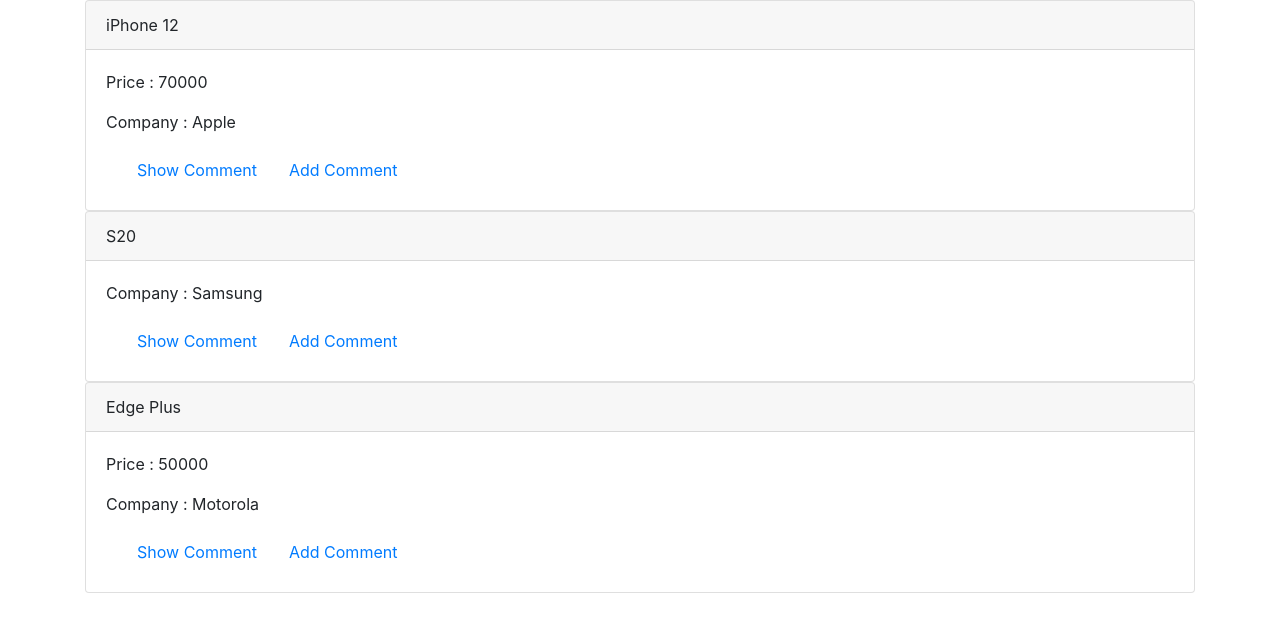
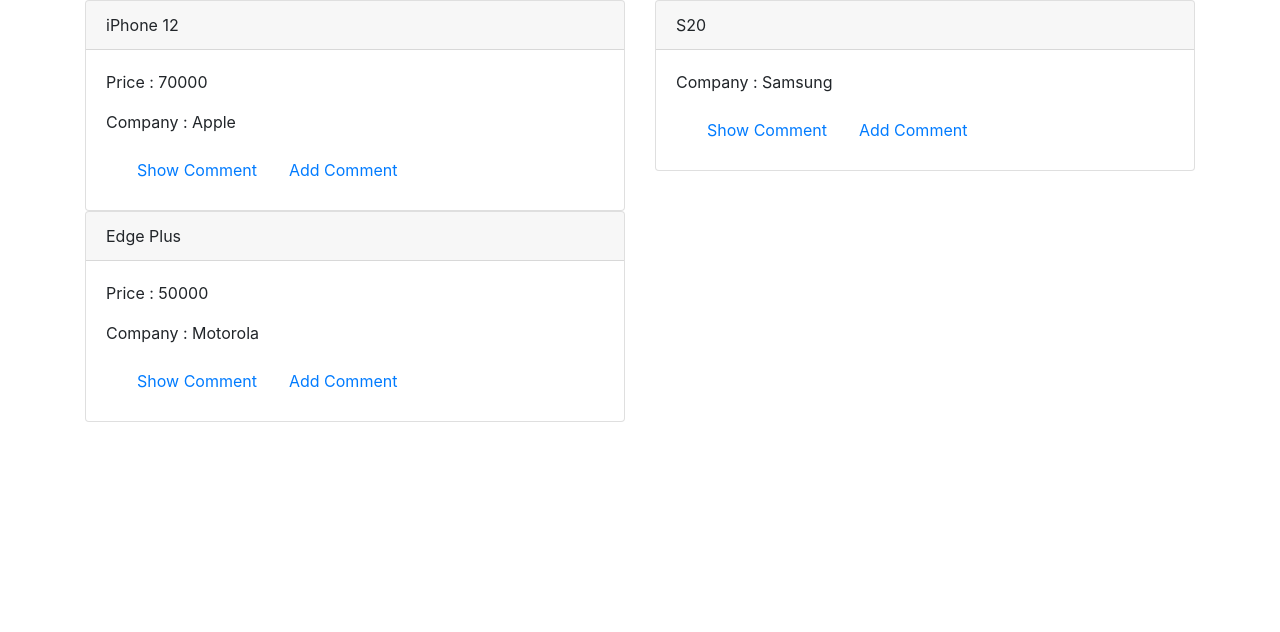
Before and after one commit to synergy2411/kronos-frontend, a website built with webpack: page store-app/src/index.html in a window 1280 px wide. Built offline with nearby package versions, Linux system fonts and the light colour scheme; some packages are replaced by stand-ins of ours.

Commit message:
day 01 code

```diff
--- a/store-app/src/index.html
+++ b/store-app/src/index.html
@@ -12,8 +12,8 @@
 
 <div ng-controller="StoreController" class="container">
 
-<ul class="list-unstyled">
-<li ng-repeat="product in products">
+<ul class="row list-unstyled">
+    <li class="col-6" ng-repeat="product in products">
         <div class="card">
             <div class="card-header">{{ product.name }}</div>
             <div class="card-body">
@@ -23,13 +23,11 @@
                 <div class="container" ng-controller="NavController">
                     <ul class="nav nav-pills">
                         <li class="nav-item">
-                        <a ng-click="setTab(1)"
-                            href class="nav-link"
+                            <a ng-click="setTab(1)" href class="nav-link"
                                 ng-class="{active : isTabSelected(1) }">Show Comment</a>
                         </li>
                         <li class="nav-item">
-                        <a ng-click="setTab(2)"
-                            href class="nav-link"
+                            <a ng-click="setTab(2)" href class="nav-link"
                                 ng-class="{active : isTabSelected(2) }">Add Comment</a>
                         </li>
                     </ul>
@@ -38,12 +36,12 @@
                         <!-- Show Comment -->
                         <div ng-show="isTabSelected(1)">
                             <ul class="list-group">
-                            <li class="list-group-item"
-                                ng-repeat="comment in product.comments">
+                                <li class="list-group-item" ng-repeat="comment in product.comments">
                                     <blockquote> {{ comment.body }}
                                         <cite class="float-right">
                                             -{{comment.author}}
-                                    </cite> </blockquote>
+                                        </cite>
+                                    </blockquote>
                                 </li>
                             </ul>
                         </div>
@@ -58,14 +56,8 @@
         </div>
     </li>
 </ul>
-
-
-
-
 </div>
-
-
-
+</div>
 <!-- this
 <div ng-controller="DemoController as ctrl">
 Message : {{ ctrl.message }}
```
Lines whose indentation alone changed are shown as unchanged.
